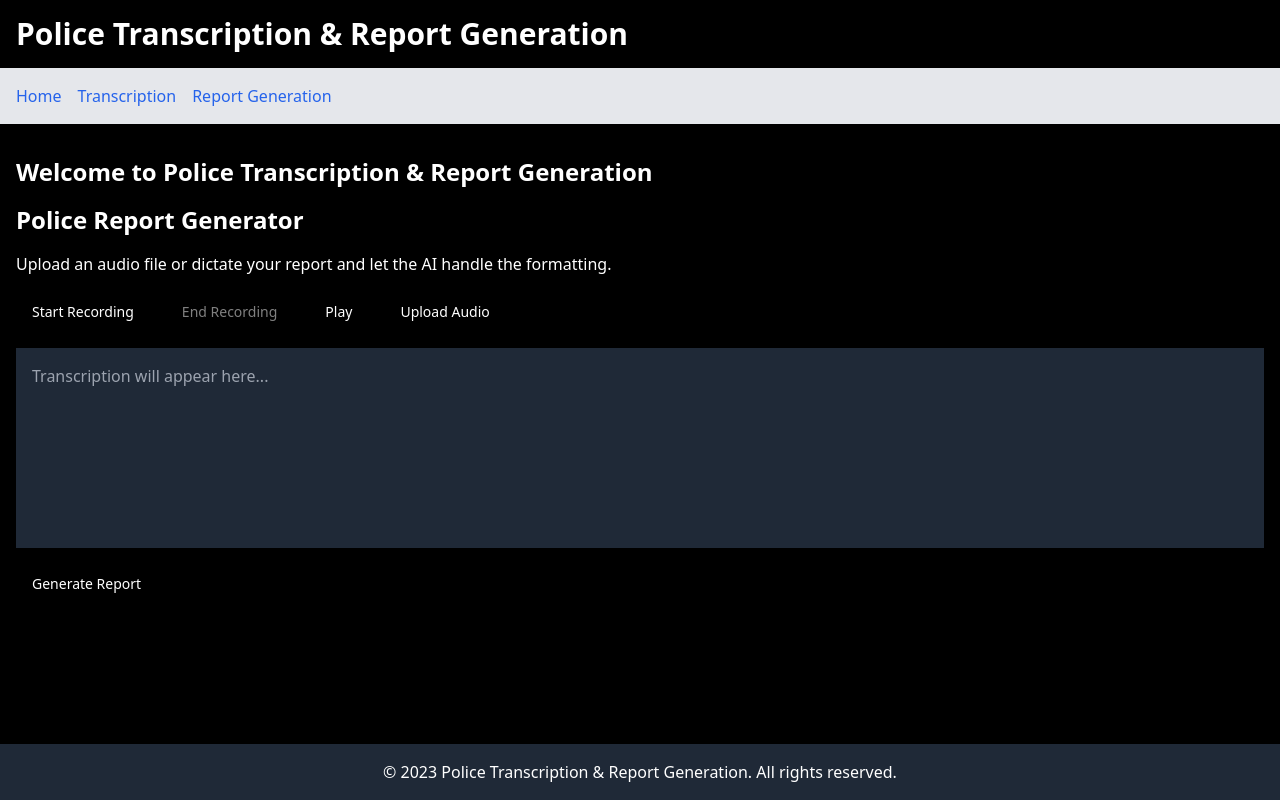
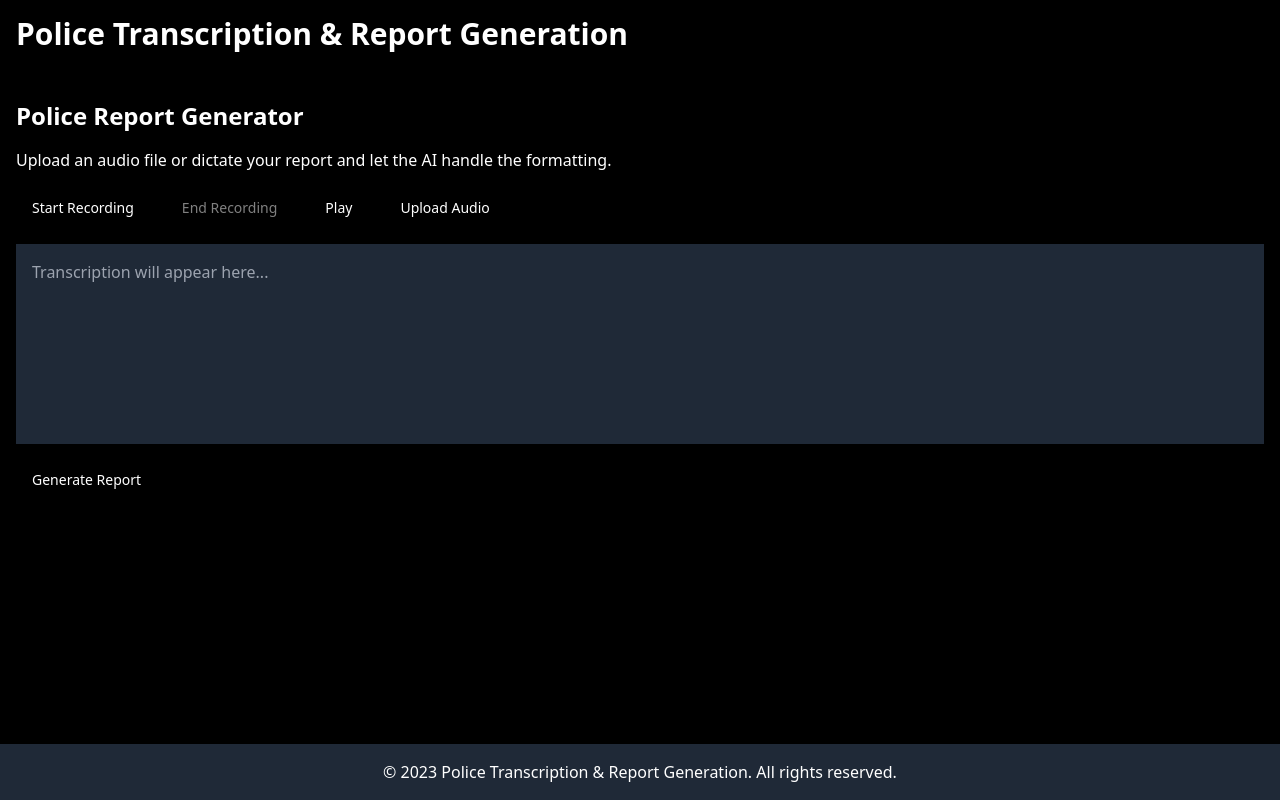
Before and after one commit to kkeeling/police-transcription-reporting-assistant, a React (Vite) app in the folder frontend/: page / in a window 1280 px wide. Built offline with nearby package versions, Linux system fonts and the light colour scheme; the HTML template or start-up script is replaced by a standard one.

Commit message:
feat: Add react-router-dom and implement routing setup

```diff
--- a/frontend/src/App.tsx
+++ b/frontend/src/App.tsx
@@ -1,30 +1,17 @@
 import React from 'react'
-import { BrowserRouter as Router, Route, Routes } from 'react-router-dom'
 import Header from './components/Header'
-import Navigation from './components/Navigation'
 import Footer from './components/Footer'
-import Home from './pages/Home'
-import Transcription from './pages/Transcription'
-import ReportGeneration from './pages/ReportGeneration'
-import NotFound from './pages/NotFound'
+import PoliceReportGenerator from './components/PoliceReportGenerator'
 
 const App: React.FC = () => {
   return (
-    <Router>
     <div className="flex flex-col min-h-screen bg-black text-white">
       <Header />
-        <Navigation />
       <main className="flex-grow container mx-auto px-4 py-8">
-          <Routes>
-            <Route path="/" element={<Home />} />
-            <Route path="/transcription" element={<Transcription />} />
-            <Route path="/report-generation" element={<ReportGeneration />} />
-            <Route path="*" element={<NotFound />} />
-          </Routes>
+        <PoliceReportGenerator />
       </main>
       <Footer />
     </div>
-    </Router>
   )
 }
 
```
Also changed, not shown: 1 other file (tests, documents, lock files or other folders). Lines whose indentation alone changed are shown as unchanged.
